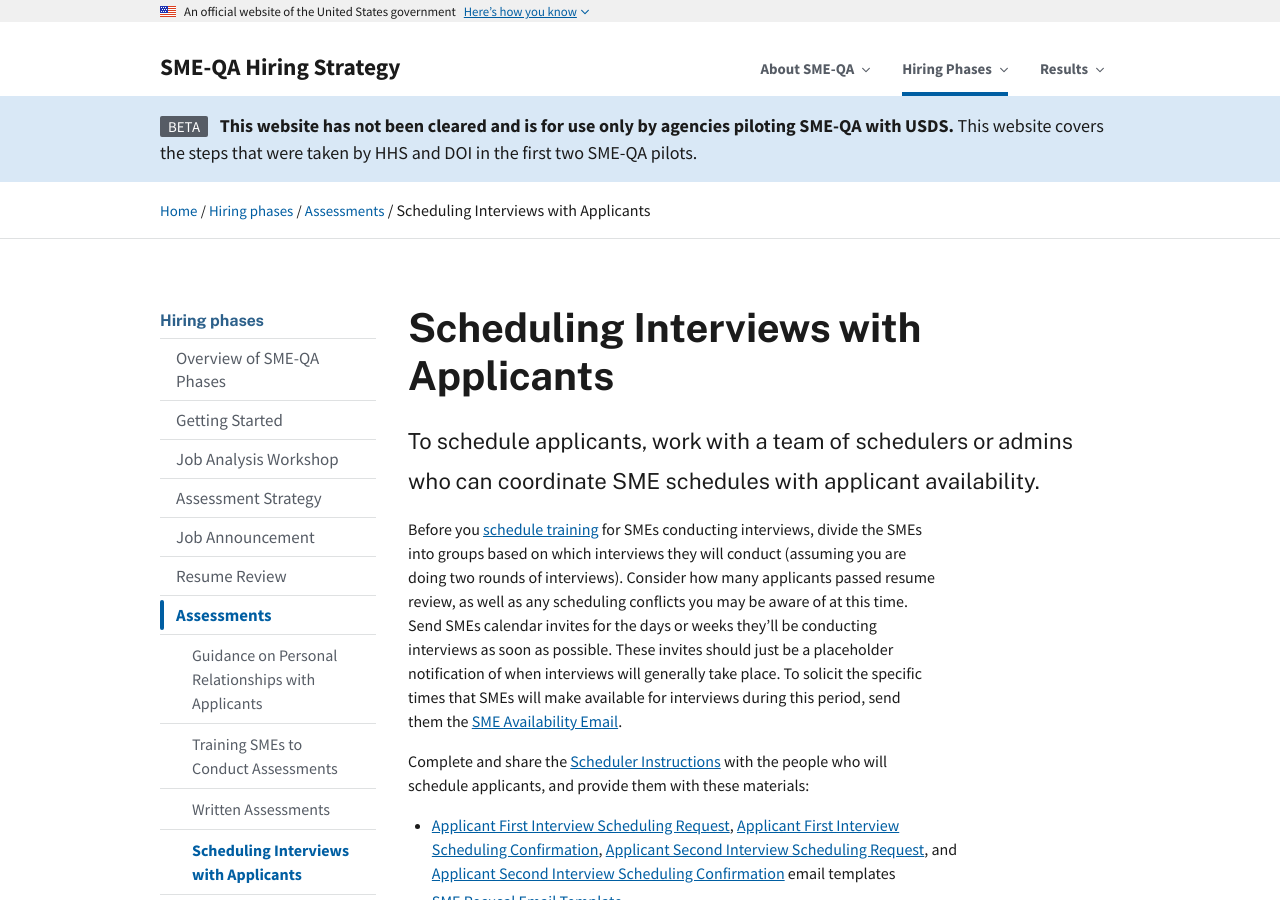
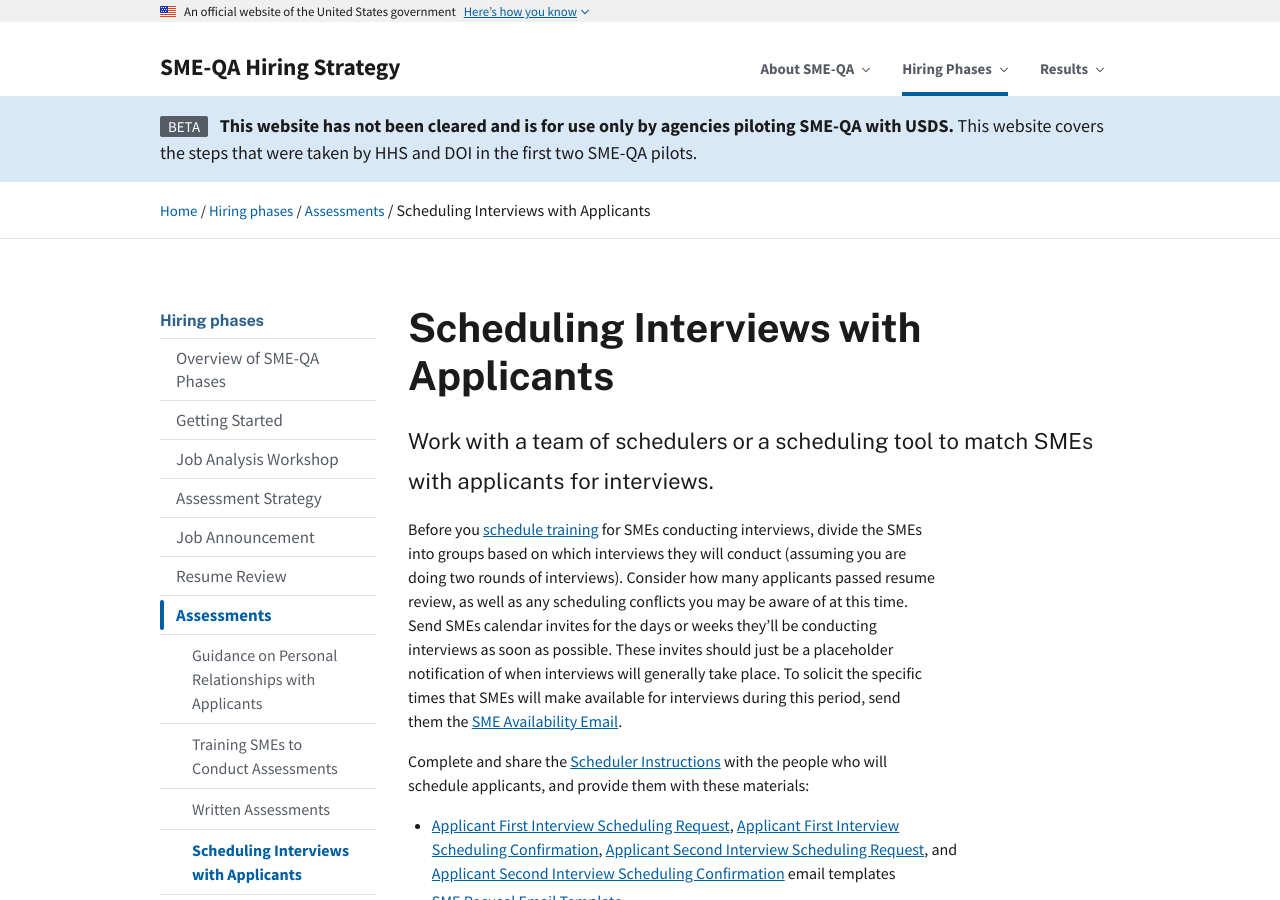
Before and after one commit to usds/SME-QA-Website, a Jekyll site: the page built from pages/phases/assessments/interview-scheduling.md, in a window 1280 px wide and 900 px high. Built offline with Jekyll 4.4.1, drawn with Linux system fonts in a browser that asks for light colours.

Commit message:
blurb updates

```diff
--- a/pages/phases/assessments/interview-scheduling.md
+++ b/pages/phases/assessments/interview-scheduling.md
@@ -6,7 +6,7 @@
 phase: assessments
 sub-phase-order: 010
 title: Scheduling Interviews with Applicants
-intro: To schedule applicants, work with a team of schedulers or admins who can coordinate SME schedules with applicant availability.
+intro: Work with a team of schedulers or a scheduling tool to match SMEs with applicants for interviews.
 ---
 
 <p class="usa-intro">
```
